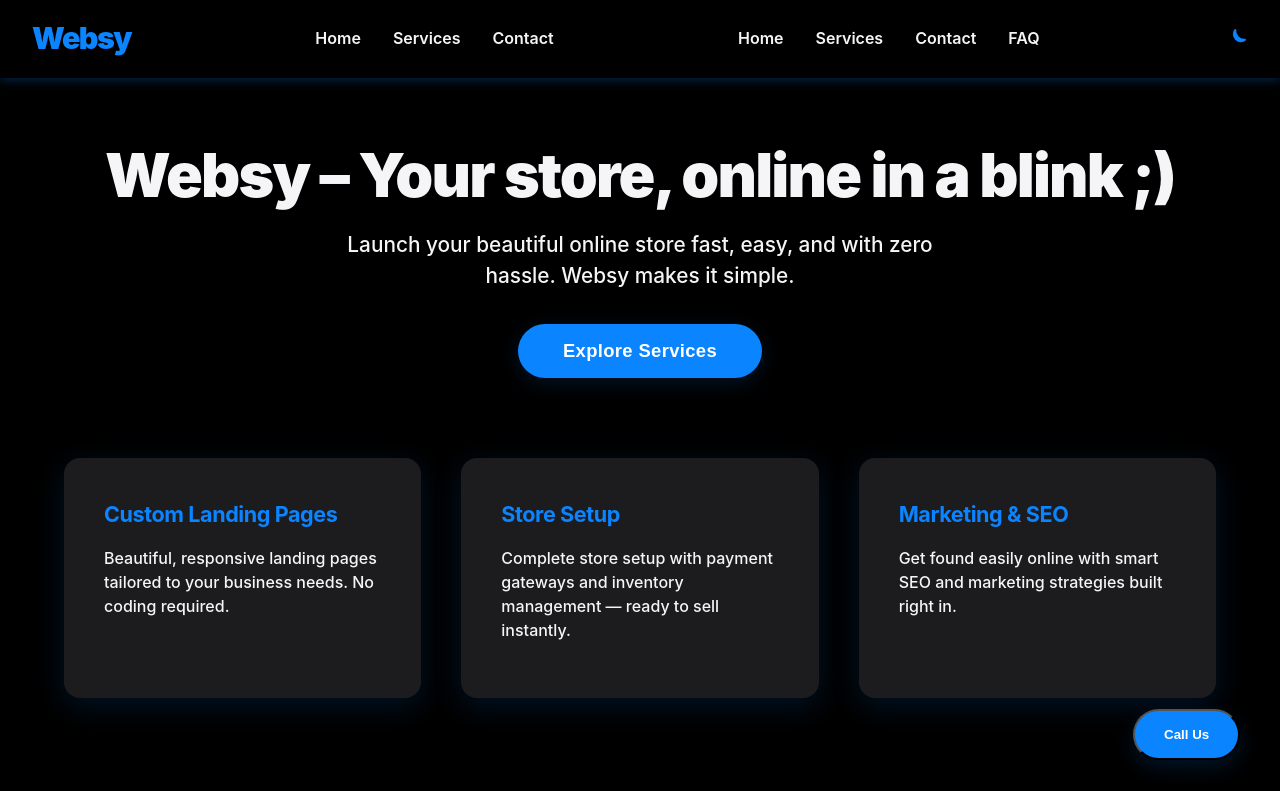
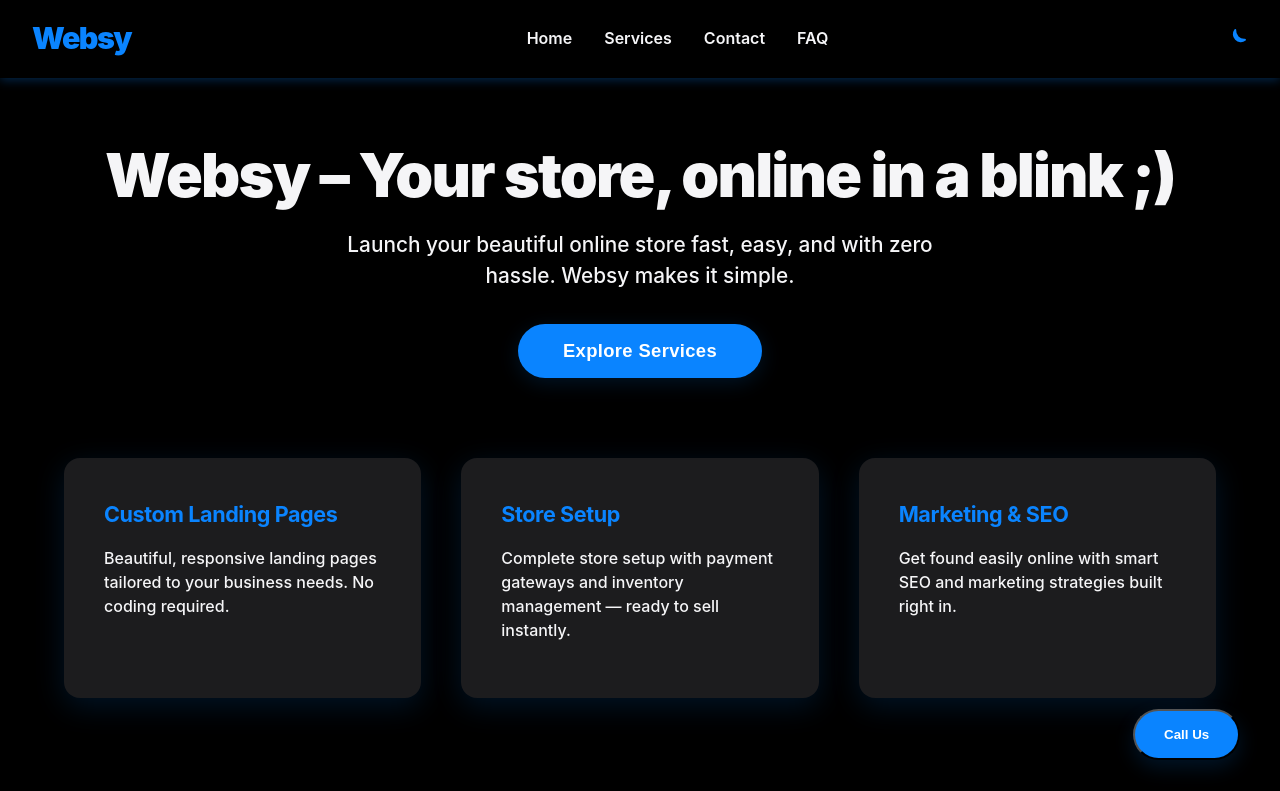
Before and after one commit to Zayd2010/e.g.localbizdemo, a plain HTML site: page index.html in a window 1280 px wide. Shown: the top 791 px of the page. Drawn offline with Linux system fonts and the light colour scheme.

Commit message:
Update index.html

```diff
--- a/index.html
+++ b/index.html
@@ -308,11 +308,6 @@
   <header>
     <div class="logo" aria-label="Websy logo">Websy</div>
     <nav role="navigation" aria-label="Primary navigation">
-      <a href="#hero" tabindex="0">Home</a>
-      <a href="#services" tabindex="0">Services</a>
-      <a href="#contact" tabindex="0">Contact</a>
-    </nav>
-    <nav role="navigation" aria-label="Primary navigation">
   <a href="#hero" tabindex="0">Home</a>
   <a href="#services" tabindex="0">Services</a>
   <a href="#contact" tabindex="0">Contact</a>
```
